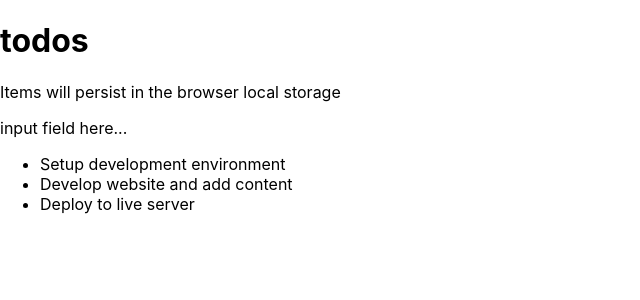
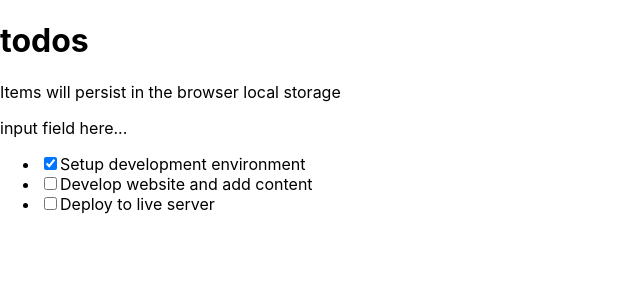
Before and after one commit to tonnytech/to-do-list-with-react, a React (Create React App) app: page / in a window 1280 px wide. Shown: the top 300 px of the page, without its empty margins (0-640 px from the left). Built offline with nearby package versions, Linux system fonts and the light colour scheme.

Commit message:
added checkbox function in the to-do list website

```diff
--- a/src/components/TodosList.js
+++ b/src/components/TodosList.js
@@ -1,11 +1,28 @@
 /* eslint-disable */
 
-const TodosList = ({ todosProps }) => {
+const TodosList = ({ todosProps, setTodos}) => {
+
+  const handleChange = (id) => {
+    setTodos((prevState) =>
+    prevState.map((todo) => {
+      if (todo.id === id) {
+        return {
+          ...todo,
+          completed: !todo.completed,
+        };
+      }
+      return todo;
+    })
+  );
+  };
 
   return (
     <ul>
       {todosProps.map((todo) => (
-        <li>{todo.title}</li>
+        <li>
+          <input type="checkbox" checked = {todo.completed} onChange={() => handleChange(todo.id)} />
+          {todo.title}
+        </li>
       ))}
     </ul>
   );
--- a/src/components/todosLogic.js
+++ b/src/components/todosLogic.js
@@ -1,9 +1,10 @@
 /* eslint-disable */
+import { useState } from "react";
 import InputTodo from "./InputTodos";
 import TodosList from "./TodosList";
 
 const TodosLogic = () => {
-    const todos = [
+  const [todos, setTodos] = useState( [
     {
       id: 1,
       title: 'Setup development environment',
@@ -19,11 +20,11 @@ const TodosLogic = () => {
       title: 'Deploy to live server',
       completed: false,
     },
-      ];
+  ])
     return (
         <div>
             <InputTodo />
-            <TodosList todosProps={todos} />
+            <TodosList todosProps={todos} setTodos = {setTodos}/>
       </div>
     )
   }
```
Lines whose indentation alone changed are shown as unchanged.
